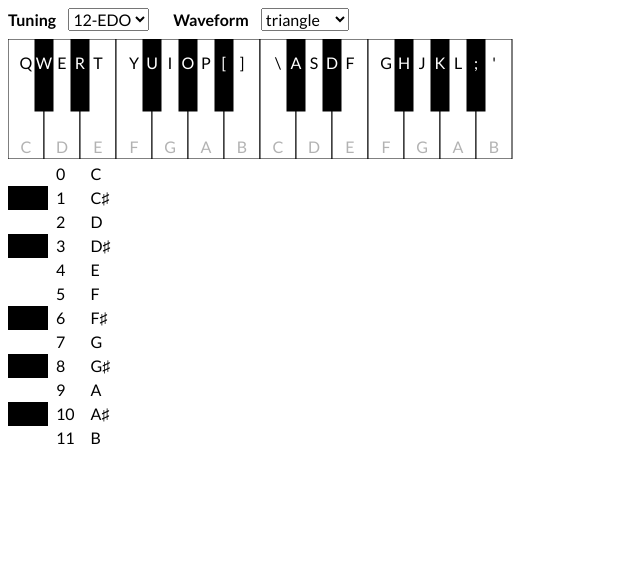
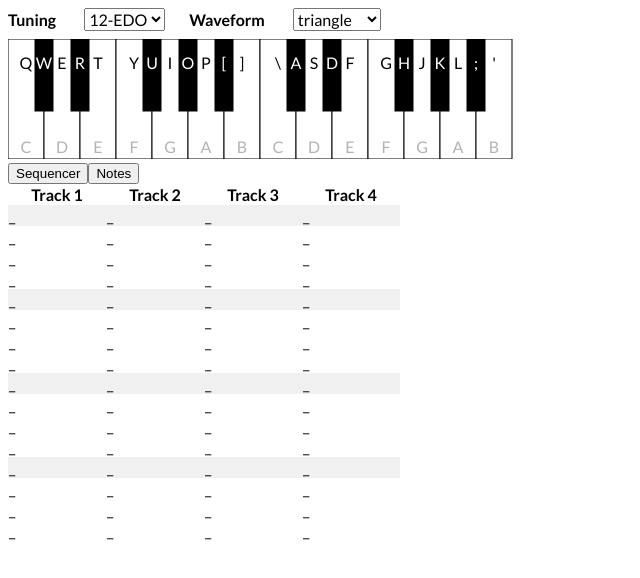
Before and after one commit to vtan/microtones, a React app: page / in a window 1280 px wide. Shown: the top 578 px of the page, without its empty margins (0-640 px from the left). Built offline with nearby package versions, Linux system fonts and the light colour scheme.

Commit message:
Add skeleton of sequencer

```diff
--- a/src/App.tsx
+++ b/src/App.tsx
@@ -1,50 +1,40 @@
 import * as React from "react"
-import styled from "styled-components"
 
-import { appReducer, initialAppState, waveforms, Waveform } from "./AppReducer"
+import { appReducer, initialAppState, Panel } from "./AppReducer"
 import { addGlobalKeyListeners } from "./GlobalKeyListener"
 import { Keyboard } from "./Keyboard"
+import { Settings } from "./Settings"
+import { Sequencer } from "./Sequencer"
 import { ToneTable } from "./ToneTable"
 
 export function App() {
   const [state, dispatch] = React.useReducer(appReducer, initialAppState)
-  const { numberOfSubdivisions, waveform, tones, keys, pressedKeyIndices, pressedToneMultipliers } = state
+  const
+    { openPanel, numberOfSubdivisions, waveform
+    , tones, pitches, keys, pressedKeyIndices, pressedToneMultipliers, sequence
+    } = state
 
   React.useEffect(() => addGlobalKeyListeners(dispatch), [])
 
+  const setOpenPanel = React.useCallback(
+    (panel: Panel) => () => dispatch({ type: "openPanel", panel }),
+    []
+  )
+
   return <>
-    <Settings>
-      <Label>Tuning</Label>
-      <select
-        onChange={ (e) => dispatch({ type: "setNumberOfSubdivisions", numberOfSubdivisions: Number.parseInt(e.target.value) }) }
-        value={numberOfSubdivisions}
-      >
-        { [12,17,19,24,31,5,6,7,8,9,10,11,13,14,15,16,18,20,21,22,23].map(n =>
-            <option key={n} value={n}>{n}-EDO</option>
-        ) }
-      </select>
-      <Label>Waveform</Label>
-      <select
-        onChange={ (e) => dispatch({ type: "setWaveform", waveform: e.target.value as Waveform }) }
-        value={waveform}
-      >
-        { waveforms.map(w => <option key={w} value={w}>{w}</option>) }
-      </select>
-    </Settings>
+    <Settings dispatch={dispatch} numberOfSubdivisions={numberOfSubdivisions} waveform={waveform} />
     <Keyboard dispatch={dispatch} keys={keys} pressedKeyIndices={pressedKeyIndices} />
-    <ToneTable tones={tones} pressedToneMultipliers={pressedToneMultipliers} />
+    <div>
+      <div>
+        <button onClick={setOpenPanel("sequencer")}>Sequencer</button>
+        <button onClick={setOpenPanel("notes")}>Notes</button>
+      </div>
+    </div>
+    { openPanel === "sequencer"
+        ? <Sequencer sequence={sequence} pitches={pitches} />
+      : openPanel === "notes"
+        ? <ToneTable tones={tones} pressedToneMultipliers={pressedToneMultipliers} />
+      : null
+    }
   </>
 }
-
-const Settings = styled.div`
-  margin-bottom: 0.5rem;
-`
-
-const Label = styled.span`
-  margin: 0 0.75rem 0 1.5rem;
-  font-weight: bold;
-
-  &:first-of-type {
-    margin-left: 0;
-  }
-`
--- a/src/AppReducer.ts
+++ b/src/AppReducer.ts
@@ -1,37 +1,46 @@
 import { PolySynth, Synth } from "tone"
 
 import { Key, keyboardFromPitches } from "./Key"
-import { tonesToPitches } from "./Pitch"
+import { tonesToPitches, Pitch } from "./Pitch"
 import { equalOctaveSubdivisions, Tone } from "./Tone"
+import { Sequence, emptySequence } from "./Sequence"
 
 export type Waveform = "triangle" | "sawtooth" | "square" | "sine" | "sine3"
 
 export const waveforms: ReadonlyArray<Waveform> = ["triangle", "sawtooth", "square", "sine", "sine3"]
 
+export type Panel = "sequencer" | "notes"
+
 export interface AppState {
+  openPanel: Panel,
   synth: PolySynth,
   waveform: Waveform,
   numberOfSubdivisions: number,
   tones: ReadonlyArray<Tone>,
+  pitches: ReadonlyArray<Pitch>,
   keys: ReadonlyArray<Key>,
   pressedKeyIndices: ReadonlyArray<number>,
-  pressedToneMultipliers: ReadonlyArray<number>
+  pressedToneMultipliers: ReadonlyArray<number>,
+  sequence: Sequence
 }
 
 function initializeState(numberOfSubdivisions: number): AppState {
   const waveform = "triangle"
   const synth = createSynth(waveform)
   const tones = equalOctaveSubdivisions(numberOfSubdivisions)
-  const pitches = tonesToPitches(261.6256, 2, tones)
+  const pitches = tonesToPitches(261.6256, 4, 2, tones)
   const keys = keyboardFromPitches(pitches)
   return {
+    openPanel: "sequencer",
     synth,
     waveform,
     numberOfSubdivisions,
     tones,
+    pitches,
     keys,
     pressedKeyIndices: [],
-    pressedToneMultipliers: []
+    pressedToneMultipliers: [],
+    sequence: emptySequence
   }
 }
 
@@ -50,7 +59,8 @@ function createSynth(waveform: Waveform): PolySynth {
 export const initialAppState: AppState = initializeState(12)
 
 export type AppAction =
-  { type: "setNumberOfSubdivisions", numberOfSubdivisions: number }
+  { type: "openPanel", panel: Panel }
+  | { type: "setNumberOfSubdivisions", numberOfSubdivisions: number }
   | { type: "setWaveform", waveform: AppState["waveform"] }
   | { type: "triggerNoteOn", keyIndex: number }
   | { type: "triggerNoteOff", keyIndex: number }
@@ -59,6 +69,9 @@ export type AppDispatch = (_: AppAction) => void
 
 export function appReducer(state: AppState, action: AppAction): AppState {
   switch (action.type) {
+    case "openPanel":
+      return { ...state, openPanel: action.panel }
+
     case "setNumberOfSubdivisions":
       state.synth.releaseAll()
       return initializeState(action.numberOfSubdivisions)
--- a/src/Pitch.ts
+++ b/src/Pitch.ts
@@ -1,26 +1,27 @@
 import { Tone } from "./Tone"
 
 export interface Pitch {
+  octave: number,
   frequency: number,
   tone: Tone
 }
 
 export function tonesToPitches(
   lowestFrequency: number,
+  lowestOctave: number,
   octaves: number,
   tones: ReadonlyArray<Tone>
 ): ReadonlyArray<Pitch> {
   const result: Array<Pitch> = []
   for (let octave = 0; octave < octaves; ++octave) {
     const rootFrequency = lowestFrequency * Math.pow(2, octave - 1)
-    result.push(...tones.map(tone => toneToPitch(rootFrequency, tone)))
+    result.push(...tones.map(tone =>
+      ({
+        octave:  lowestOctave + octave,
+        frequency: rootFrequency * tone.rootMultiplier,
+        tone
+      })
+    ))
   }
   return result
 }
-
-function toneToPitch(rootFrequency: number, tone: Tone): Pitch {
-  return {
-    frequency: rootFrequency * tone.rootMultiplier,
-    tone
-  }
-}
--- /dev/null
+++ b/src/Sequence.ts
@@ -0,0 +1,13 @@
+export interface Sequence {
+  numberOfTracks: number,
+  steps: ReadonlyArray<ReadonlyArray<Step>>
+}
+
+export const emptySequence: Sequence = {
+  numberOfTracks: 4,
+  steps: [ ...Array(16) ].map((_, i) => [ ...Array(4) ].map(_ => ({ type: "empty" })))
+}
+
+export type Step =
+  { type: "empty" }
+  | { type: "tone", pitchIndex: number }
--- /dev/null
+++ b/src/Sequencer.tsx
@@ -0,0 +1,86 @@
+import * as React from "react"
+
+import { Pitch } from "./Pitch"
+import { Sequence, Step } from "./Sequence"
+import styled from "styled-components"
+import { notesIn12Edo, diffText } from "./Tone"
+import { selectionColor } from "./Util"
+
+interface Props {
+  sequence: Sequence,
+  pitches: ReadonlyArray<Pitch>
+}
+
+interface SelectionIndex {
+  step: number,
+  track: number
+}
+
+export function Sequencer({ sequence, pitches } : Props) {
+  const [selection, setSelection] = React.useState<SelectionIndex | undefined>(undefined)
+
+  const onCellClick = React.useCallback(
+    (sel: SelectionIndex) => () => setSelection(sel),
+    [setSelection]
+  )
+
+  return <Table>
+    <thead>
+      <tr>
+        { [ ...Array(sequence.numberOfTracks) ].map((_, i) =>
+            <th key={i}>Track {i + 1}</th>
+        ) }
+      </tr>
+    </thead>
+    <tbody>
+      { sequence.steps.map((stepsPerTrack, i) => {
+          const isStepSelected = selection !== undefined && selection.step === i
+          return <Row key={i}>
+            { stepsPerTrack.map((step, j) => {
+                const isSelected = isStepSelected && selection !== undefined && selection.track === j
+                return <StepCell
+                  key={j}
+                  step={step}
+                  pitches={pitches}
+                  isSelected={isSelected}
+                  onClick={onCellClick({ step: i, track: j })}
+                />
+            }) }
+          </Row>
+      }) }
+    </tbody>
+  </Table>
+}
+
+interface StepCellProps {
+  step: Step,
+  pitches: ReadonlyArray<Pitch>,
+  isSelected: boolean,
+  onClick: () => void
+}
+
+function StepCell({ step, pitches, isSelected, onClick }: StepCellProps) {
+  switch (step.type) {
+    case "empty": return <Cell isSelected={isSelected} onClick={onClick}>_</Cell>
+    case "tone":
+      const pitch = pitches[step.pitchIndex]
+      const note = notesIn12Edo[pitch.tone.nearest12TetTone]
+      const cents = diffText(pitch.tone)
+      return <Cell isSelected={isSelected} onClick={onClick}>{note}<sub>{pitch.octave}</sub> {cents}</Cell>
+  }
+}
+
+const Table = styled.table`
+  border-collapse: separate; border-spacing: 0;
+`
+
+const Row = styled.tr`
+  &:nth-of-type(4n-3) {
+    background-color: #f0f0f0;
+  }
+`
+
+const Cell = styled.td<{ isSelected: boolean }>`
+  width: 6rem;
+  background-color: ${props => props.isSelected ? selectionColor : "transparent" }
+`
--- /dev/null
+++ b/src/Settings.tsx
@@ -0,0 +1,44 @@
+import * as React from "react"
+import styled from "styled-components"
+
+import { AppDispatch, Waveform, waveforms } from "./AppReducer"
+
+interface Props {
+  dispatch: AppDispatch,
+  numberOfSubdivisions: number,
+  waveform: Waveform
+}
+
+export function Settings({ dispatch, numberOfSubdivisions, waveform }: Props) {
+  return <Container>
+    <Label>Tuning</Label>
+    <select
+      onChange={ e => dispatch({ type: "setNumberOfSubdivisions", numberOfSubdivisions: Number.parseInt(e.target.value) }) }
+      value={numberOfSubdivisions}
+    >
+      { [12,17,19,24,31,5,6,7,8,9,10,11,13,14,15,16,18,20,21,22,23].map(n =>
+          <option key={n} value={n}>{n}-EDO</option>
+      ) }
+    </select>
+    <Label>Waveform</Label>
+    <select
+      onChange={ e => dispatch({ type: "setWaveform", waveform: e.target.value as Waveform }) }
+      value={waveform}
+    >
+      { waveforms.map(w => <option key={w} value={w}>{w}</option>) }
+    </select>
+  </Container>
+}
+
+const Container = styled.div`
+  margin-bottom: 0.5rem;
+`
+
+const Label = styled.span`
+  margin: 0 1.75rem 0 1.5rem;
+  font-weight: bold;
+
+  &:first-of-type {
+    margin-left: 0;
+  }
+`
--- a/src/Tone.ts
+++ b/src/Tone.ts
@@ -52,5 +52,15 @@ export function toneColor(tone: Tone, startFromWhite: boolean): number {
   return Math.pow(x, gamma)
 }
 
+export function diffText({ diffFromNearest12TetTone }: Tone): string {
+  if (diffFromNearest12TetTone === 0) {
+    return ""
+  } else if (diffFromNearest12TetTone < 0) {
+    return `− ${Math.abs(diffFromNearest12TetTone).toFixed(0)}¢`
+  } else {
+    return `+ ${diffFromNearest12TetTone.toFixed(0)}¢`
+  }
+}
+
 export const notesIn12Edo: ReadonlyArray<string> =
   ["C", "C♯", "D", "D♯", "E", "F", "F♯", "G", "G♯", "A", "A♯", "B"]
--- a/src/ToneTable.tsx
+++ b/src/ToneTable.tsx
@@ -1,7 +1,7 @@
 import * as React from "react"
 import styled from "styled-components"
 
-import { Tone, toneColor, notesIn12Edo } from "./Tone"
+import { Tone, toneColor, notesIn12Edo, diffText } from "./Tone"
 import { short12TetKeys } from "./Key"
 import { grayscaleColor, selectionColor } from "./Util"
 
@@ -22,9 +22,7 @@ export function ToneTable({ tones, pressedToneMultipliers }: Props) {
       <tbody>
         { tones.map((tone, index) => {
             const nearest12EdoNote = notesIn12Edo[tone.nearest12TetTone]
-            const cents = tone.diffFromNearest12TetTone === 0 ? ""
-              : tone.diffFromNearest12TetTone < 0 ? `− ${Math.abs(tone.diffFromNearest12TetTone).toFixed(0)}¢`
-              : `+ ${tone.diffFromNearest12TetTone.toFixed(0)}¢`
+            const cents = diffText(tone)
             return <tr key={index} style={{ backgroundColor: pressedToneMultipliers.indexOf(tone.rootMultiplier) >= 0 ? selectionColor : "transparent" }}>
               <td style={{ backgroundColor: toneColors[index], width: "1lh" }}></td>
               <td>{index}</td>
```
